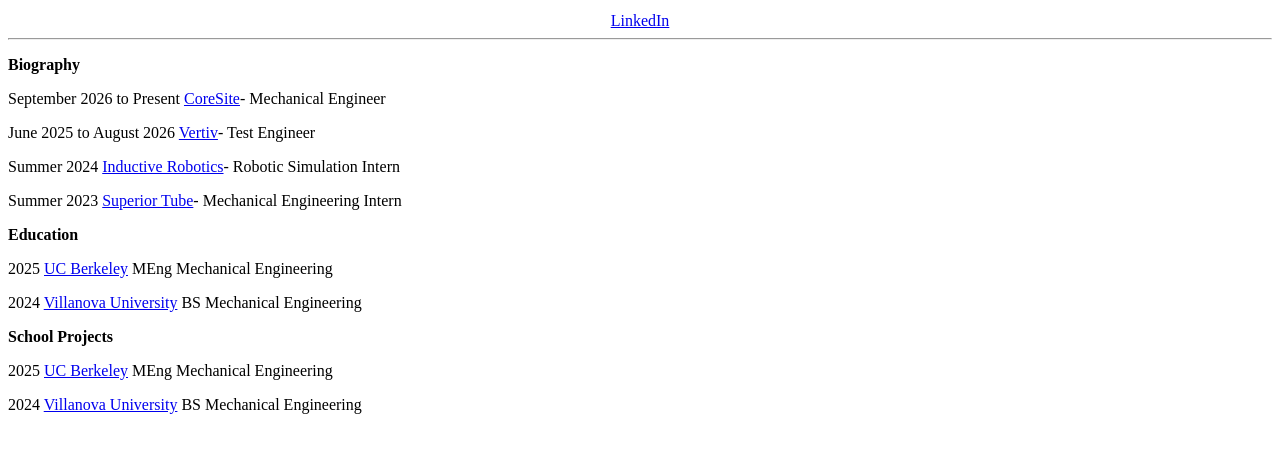
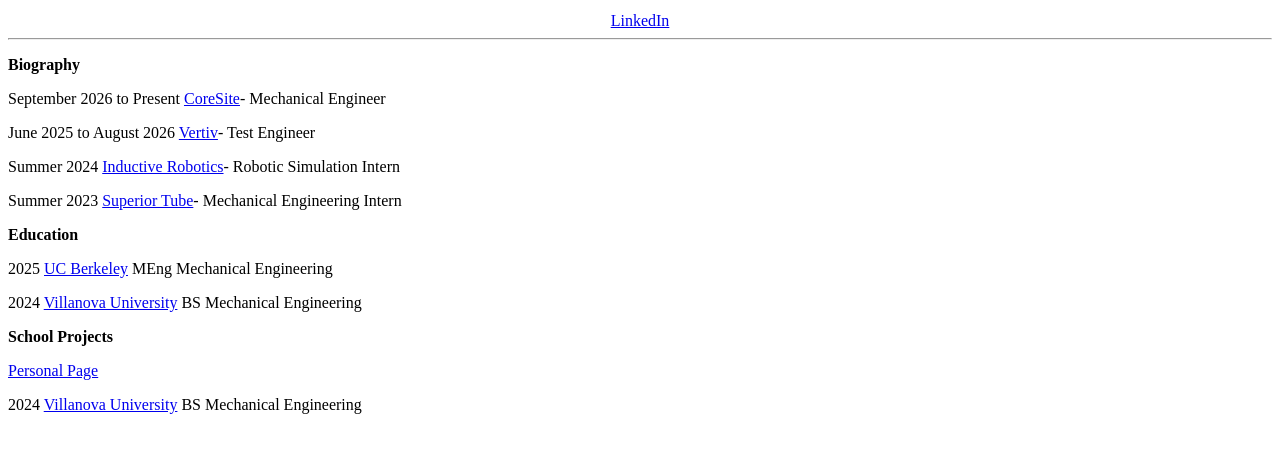
Before and after one commit to jahndagr8/supersimple-website, a plain HTML site: page index.html in a window 1280 px wide. Shown: the part 175-628 px from the top of the page. Drawn offline with Linux system fonts and the light colour scheme.

Commit message:
Update education section in index.html
Removed UC Berkeley entry and added a link to Personal Page.

```diff
--- a/index.html
+++ b/index.html
@@ -82,9 +82,9 @@
       <p style="font-weight: bold;">
         School Projects
       </p>
-      <p>
-        2025 <a href="https://www.berkeley.edu">UC Berkeley</a> MEng Mechanical Engineering
-      </p>
+                  <a href="position.html" target="_blank">
+          Personal Page
+        </a>
       <p>
         2024 <a href="https://www.villanova.edu">Villanova University</a> BS Mechanical Engineering
       </p>
```
